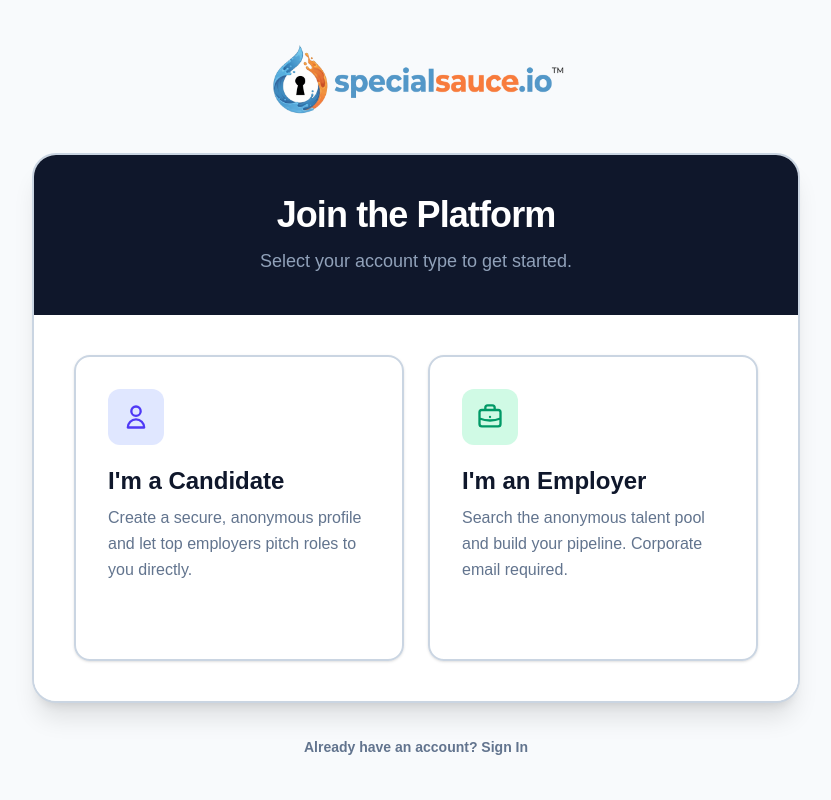
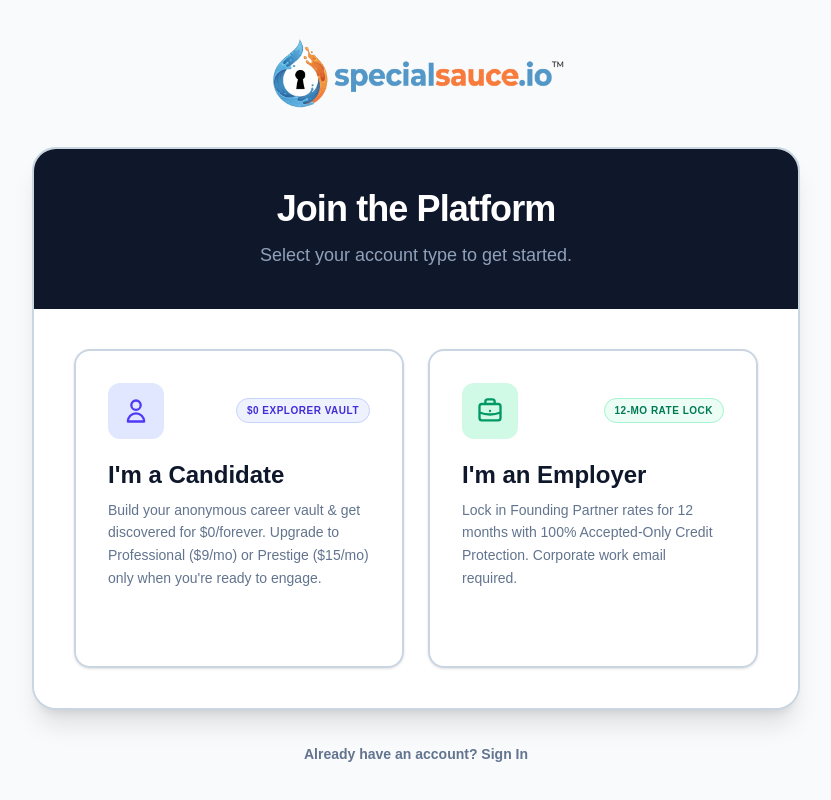
Before and after one commit to SpecialSauceIO/secure-job-board, a Next.js app: page /signup in a window 1280 px wide. Shown: the whole page, without its empty margins (224-1055 px from the left). Built offline with nearby package versions, Linux system fonts and the light colour scheme.

Commit message:
Align home page Slide 2 and signup flows with Free Explorer Vault and 12-Month Founding Partner lock

```diff
--- a/src/app/page.tsx
+++ b/src/app/page.tsx
@@ -108,13 +108,12 @@ export default function LandingPage() {
               </span>
               <br />
               <span className="sm:whitespace-nowrap">
-                Full access. Lifetime perks.
+                Free Explorer Vault. Protected Credits.
               </span>
             </h1>
             <p className="text-base md:text-lg text-slate-500 max-w-2xl leading-relaxed">
               Join during our launch window to unlock{' '}
-              <strong className="text-slate-700">30 days of complimentary full access</strong>,{' '}
-              <strong className="text-slate-700">Permanent Founding Member &amp; Partner status</strong>, and lifetime rate locks.
+              <strong className="text-slate-700">$0 Free Explorer Career Vaults</strong> for candidates, <strong className="text-slate-700">12-Month Founding Partner Rate Locks</strong> for employers, and <strong className="text-slate-700">100% Accepted-Only Credit Protection</strong>.
             </p>
           </div>
 
--- a/src/app/signup/candidate/page.tsx
+++ b/src/app/signup/candidate/page.tsx
@@ -37,7 +37,7 @@ export default async function CandidateSignupPage({
             Candidate Sign Up
           </h2>
           <p className="mt-1.5 text-sm text-slate-500 font-medium">
-            Create your anonymous skill profile. Zero resume harvesting.
+            Create your anonymous Explorer Vault for $0/forever. Zero resume harvesting.
           </p>
         </div>
 
@@ -156,7 +156,7 @@ export default async function CandidateSignupPage({
               type="submit"
               className="w-full flex justify-center items-center rounded-xl bg-slate-900 px-4 py-3 text-sm font-extrabold text-white shadow-sm hover:bg-indigo-600 focus:outline-none focus:ring-2 focus:ring-indigo-600 focus:ring-offset-2 transition-all cursor-pointer"
             >
-              Create Candidate Account →
+              Create Free Explorer Vault →
             </button>
           </div>
 
--- a/src/app/signup/employer/page.tsx
+++ b/src/app/signup/employer/page.tsx
@@ -88,7 +88,7 @@ export default function EmployerSignupPage({
               <strong className="text-slate-900">
                 Free Inbound Unlocks &amp; Live Chat:
               </strong>{' '}
-              Unlock inbound applicants for free, shortlist passive talent, and chat in real time.
+              Inbound applicants are 100% free. Outbound pitch credits automatically refund if a candidate declines.
             </span>
           </div>
           <div className="flex items-start gap-2">
--- a/src/app/signup/page.tsx
+++ b/src/app/signup/page.tsx
@@ -3,7 +3,6 @@ import Link from 'next/link'
 export default function SignupSelectionPage() {
   return (
     <div className="min-h-screen bg-slate-50 flex flex-col items-center justify-center p-6">
-
       <div className="mb-8 flex justify-center">
         <Link href="/" className="group block">
           <img
@@ -14,46 +13,54 @@ export default function SignupSelectionPage() {
         </Link>
       </div>
 
-      <div className="max-w-3xl w-full bg-white rounded-3xl shadow-xl border-2 border-slate-300 overflow-hidden border-slate-300">
-        {/* Header */}
+      <div className="max-w-3xl w-full bg-white rounded-3xl shadow-xl border-2 border-slate-300 overflow-hidden">
         <div className="p-10 text-center bg-slate-900 text-white">
           <h1 className="text-3xl md:text-4xl font-extrabold mb-3 tracking-tight">Join the Platform</h1>
           <p className="text-slate-400 text-lg max-w-xl mx-auto">Select your account type to get started.</p>
         </div>
 
-        {/* Selection Options */}
         <div className="p-10 bg-white grid grid-cols-1 md:grid-cols-2 gap-6">
-
-          {/* Candidate Button */}
           <Link
             href="/signup/candidate"
             className="group relative p-8 border-2 border-slate-300 rounded-2xl hover:border-indigo-600 hover:bg-indigo-50 transition-all text-left shadow-sm hover:shadow-md block"
           >
-            <div className="w-14 h-14 bg-indigo-100 text-indigo-600 rounded-xl flex items-center justify-center mb-5 group-hover:scale-110 transition-transform">
-              <svg className="w-7 h-7" fill="none" stroke="currentColor" viewBox="0 0 24 24"><path strokeLinecap="round" strokeLinejoin="round" strokeWidth="2" d="M16 7a4 4 0 11-8 0 4 4 0 018 0zM12 14a7 7 0 00-7 7h14a7 7 0 00-7-7z"></path></svg>
+            <div className="flex items-center justify-between mb-5">
+              <div className="w-14 h-14 bg-indigo-100 text-indigo-600 rounded-xl flex items-center justify-center group-hover:scale-110 transition-transform">
+                <svg className="w-7 h-7" fill="none" stroke="currentColor" viewBox="0 0 24 24"><path strokeLinecap="round" strokeLinejoin="round" strokeWidth="2" d="M16 7a4 4 0 11-8 0 4 4 0 018 0zM12 14a7 7 0 00-7 7h14a7 7 0 00-7-7z"></path></svg>
+              </div>
+              <span className="px-2.5 py-1 rounded-full bg-indigo-50 border border-indigo-200 text-indigo-700 text-[10px] font-extrabold uppercase tracking-wider">
+                $0 Explorer Vault
+              </span>
             </div>
-            <h3 className="text-2xl font-bold text-slate-900 mb-2">I'm a Candidate</h3>
-            <p className="text-slate-500 leading-relaxed">Create a secure, anonymous profile and let top employers pitch roles to you directly.</p>
+            <h3 className="text-2xl font-bold text-slate-900 mb-2">I&apos;m a Candidate</h3>
+            <p className="text-slate-500 leading-relaxed text-sm">
+              Build your anonymous career vault &amp; get discovered for $0/forever. Upgrade to Professional ($9/mo) or Prestige ($15/mo) only when you&apos;re ready to engage.
+            </p>
             <div className="mt-6 flex items-center text-indigo-600 font-bold text-sm opacity-0 group-hover:opacity-100 group-hover:translate-x-1 transition-all">
-              Continue as Candidate <svg className="w-4 h-4 ml-1" fill="none" stroke="currentColor" viewBox="0 0 24 24"><path strokeLinecap="round" strokeLinejoin="round" strokeWidth="2" d="M9 5l7 7-7 7"></path></svg>
+              Create Free Explorer Vault <svg className="w-4 h-4 ml-1" fill="none" stroke="currentColor" viewBox="0 0 24 24"><path strokeLinecap="round" strokeLinejoin="round" strokeWidth="2" d="M9 5l7 7-7 7"></path></svg>
             </div>
           </Link>
 
-          {/* Employer Button */}
           <Link
             href="/signup/employer"
             className="group relative p-8 border-2 border-slate-300 rounded-2xl hover:border-emerald-600 hover:bg-emerald-50 transition-all text-left shadow-sm hover:shadow-md block"
           >
-            <div className="w-14 h-14 bg-emerald-100 text-emerald-600 rounded-xl flex items-center justify-center mb-5 group-hover:scale-110 transition-transform">
-              <svg className="w-7 h-7" fill="none" stroke="currentColor" viewBox="0 0 24 24"><path strokeLinecap="round" strokeLinejoin="round" strokeWidth="2" d="M21 13.255A23.931 23.931 0 0112 15c-3.183 0-6.22-.62-9-1.745M16 6V4a2 2 0 00-2-2h-4a2 2 0 00-2 2v2m4 6h.01M5 20h14a2 2 0 002-2V8a2 2 0 00-2-2H5a2 2 0 00-2 2v10a2 2 0 002 2z"></path></svg>
+            <div className="flex items-center justify-between mb-5">
+              <div className="w-14 h-14 bg-emerald-100 text-emerald-600 rounded-xl flex items-center justify-center group-hover:scale-110 transition-transform">
+                <svg className="w-7 h-7" fill="none" stroke="currentColor" viewBox="0 0 24 24"><path strokeLinecap="round" strokeLinejoin="round" strokeWidth="2" d="M21 13.255A23.931 23.931 0 0112 15c-3.183 0-6.22-.62-9-1.745M16 6V4a2 2 0 00-2-2h-4a2 2 0 00-2 2v2m4 6h.01M5 20h14a2 2 0 002-2V8a2 2 0 00-2-2H5a2 2 0 00-2 2v10a2 2 0 002 2z"></path></svg>
+              </div>
+              <span className="px-2.5 py-1 rounded-full bg-emerald-50 border border-emerald-200 text-emerald-700 text-[10px] font-extrabold uppercase tracking-wider">
+                12-Mo Rate Lock
+              </span>
             </div>
-            <h3 className="text-2xl font-bold text-slate-900 mb-2">I'm an Employer</h3>
-            <p className="text-slate-500 leading-relaxed">Search the anonymous talent pool and build your pipeline. Corporate email required.</p>
+            <h3 className="text-2xl font-bold text-slate-900 mb-2">I&apos;m an Employer</h3>
+            <p className="text-slate-500 leading-relaxed text-sm">
+              Lock in Founding Partner rates for 12 months with 100% Accepted-Only Credit Protection. Corporate work email required.
+            </p>
             <div className="mt-6 flex items-center text-emerald-600 font-bold text-sm opacity-0 group-hover:opacity-100 group-hover:translate-x-1 transition-all">
               Continue as Employer <svg className="w-4 h-4 ml-1" fill="none" stroke="currentColor" viewBox="0 0 24 24"><path strokeLinecap="round" strokeLinejoin="round" strokeWidth="2" d="M9 5l7 7-7 7"></path></svg>
             </div>
           </Link>
-
         </div>
       </div>
 
@@ -62,7 +69,6 @@ export default function SignupSelectionPage() {
           Already have an account? Sign In
         </Link>
       </div>
-
     </div>
   )
 }
```
